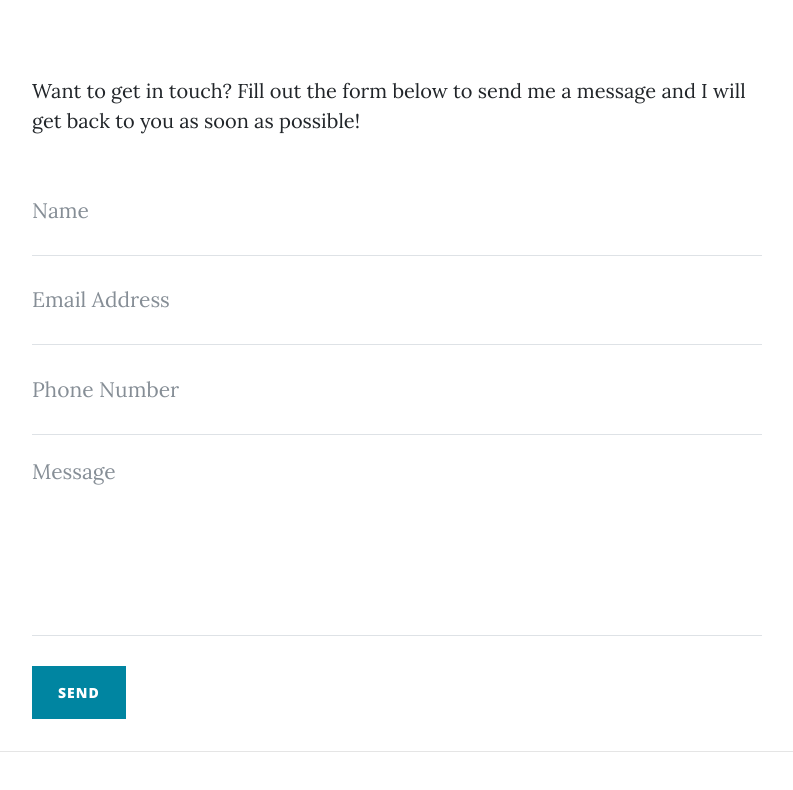
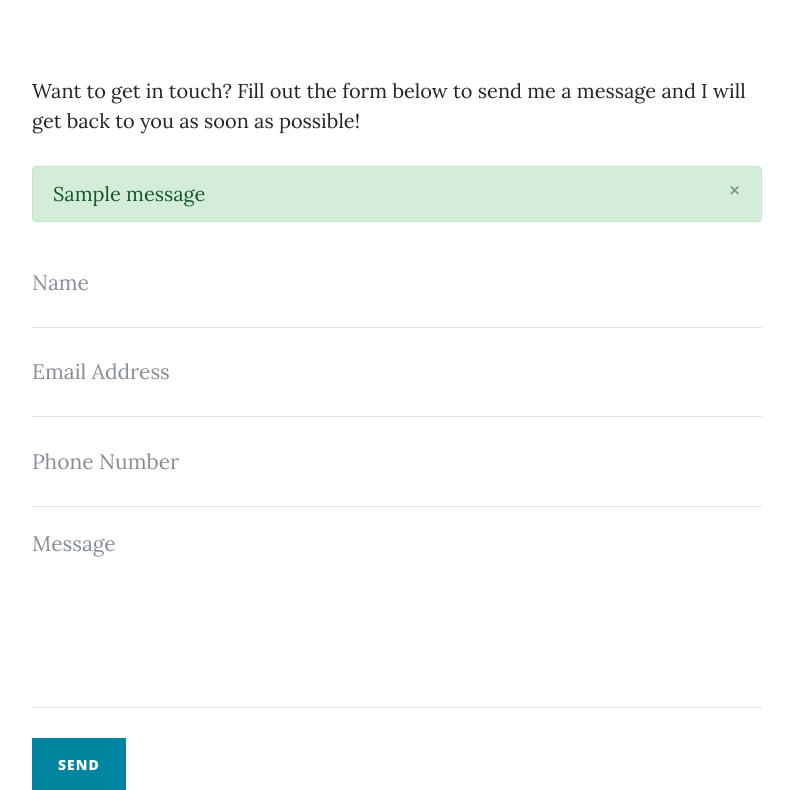
Before and after one commit to Nishanbuyo/Flask-blog, a Flask app: page /contact in a window 1280 px wide. Shown: the part 536-1326 px from the top of the page, without its empty margins (243-1036 px from the left). Run offline with Flask 2, Linux system fonts and the light colour scheme; tables that the repository leaves empty hold one stand-in row (values such as "Sample post"); one stand-in notice (Sample message) is shown; some libraries are stand-ins or nearby versions.

Commit message:
added alert in contacts

```diff
--- a/main.py
+++ b/main.py
@@ -1,4 +1,4 @@
-from flask import Flask, render_template,request, session, redirect
+from flask import Flask, render_template,request, session, redirect, flash
 from flask_sqlalchemy import SQLAlchemy
 from werkzeug import secure_filename
 import json
@@ -154,6 +154,7 @@ def dashboard():
 
 @app.route("/contact", methods=['GET', 'POST'])
 def contact():
+
     if(request.method=='POST'):
         '''Add entry to database '''
         name=request.form.get('name')
@@ -164,11 +165,12 @@ def contact():
         entry=Contacts(name=name, email=email, phone_number=phone, message=message)
         db.session.add(entry)
         db.session.commit()
-        mail.send_message('New message from Flask app by ' + name,
-                            sender= email,
-                            recipients = [params['gmail_recipients']],
-                            body = message + "\n " + phone,
-                            )
+        # mail.send_message('New message from Flask app by ' + name,
+        #                     sender= email,
+        #                     recipients = [params['gmail_recipients']],
+        #                     body = message + "\n " + phone,
+        #                     )
+        flash("Thanks for submitting your detail. We will get back to you soon", "success")
     return render_template('contact.html', params=params)
 
 
--- a/templates/contact.html
+++ b/templates/contact.html
@@ -26,6 +26,19 @@
       <!-- Contact Form - Enter your email address on line 19 of the mail/contact_me.php file to make this form work. -->
       <!-- WARNING: Some web hosts do not allow emails to be sent through forms to common mail hosts like Gmail or Yahoo. It's recommended that you use a private domain email address! -->
       <!-- To use the contact form, your site must be on a live web host with PHP! The form will not work locally! -->
+
+      {% with messages =get_flashed_messages(with_categories = true)%}
+      {% if messages %}
+      {% for category, message in messages%}
+      <div class="alert alert-{{category}} alert-dismissible fade show" role="alert">
+        {{ message }}
+        <button type="button" class="close" data-dismiss="alert" aria-label="Close">
+          <span aria-hidden="true">&times;</span>
+        </button>
+      </div>
+      {% endfor %}
+      {% endif %}
+      {% endwith %}
       <form name="sentMessage" id="contactForm" method="POST" novalidate action="/contact">
         <div class="control-group">
           <div class="form-group floating-label-form-group controls">
```
